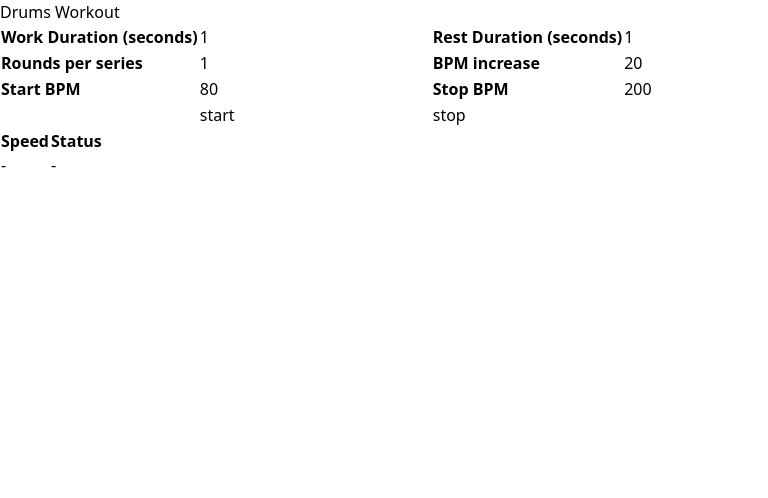
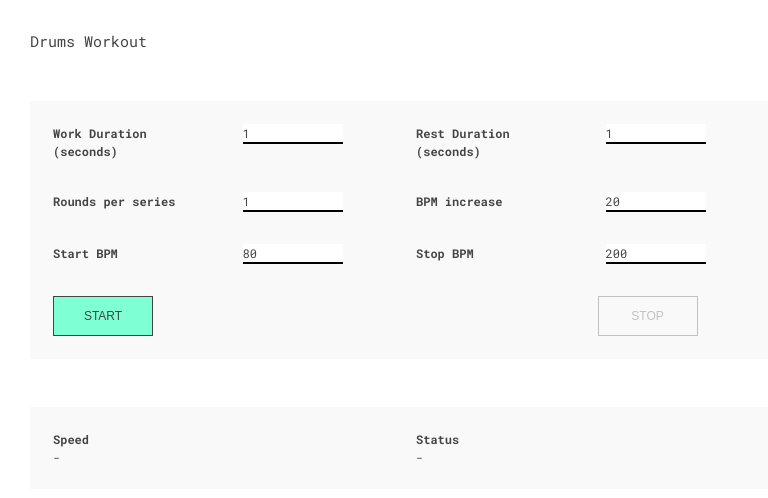
Before and after one commit to cippaciong/drums-workout, a Vue app: page / in a window 1280 px wide. Shown: the top 498 px of the page, without its empty margins (0-768 px from the left). Built offline with nearby package versions, Linux system fonts and the light colour scheme.

Commit message:
feat: replace table with css grid

```diff
--- a/src/App.vue
+++ b/src/App.vue
@@ -81,40 +81,63 @@ function parseSettings() {
     <h1>Drums Workout</h1>
 
     <section>
-      <table class="workout">
-        <tr>
-          <td><label><b>Work Duration (seconds)</b></label></td>
-          <td><input id="workDurationInput" value="1" type="number"></td>
-          <td><label><b>Rest Duration (seconds)</b></label></td>
-          <td><label><input id="restDurationInput" value="1" type="number"></label></td>
-        </tr>
-        <tr>
-          <td><label> <b>Rounds per series</b></label></td>
-          <td><input id="roundsPerSeriesInput" value="1" type="number"></td>
-          <td><label> <b>BPM increase</b></label></td>
-          <td><input id="bpmIncreaseInput" value="20" type="number"></td>
-        </tr>
-        <tr>
-          <td><label> <b>Start BPM</b></label></td>
-          <td><input id="startBpmInput" value="80" type="number"></td>
-          <td><label> <b>Stop BPM</b></label></td>
-          <td><input id="stopBpmInput" value="200" type="number"></td>
-        </tr>
-        <tr>
-          <td></td>
-          <td><button @click="start" id="btnStart" class="accent">start</button></td>
-          <td><button @click="stop" id="btnStop" disabled="">stop</button></td>
-          <td></td>
-        </tr>
-      </table>
+      <div class="grid grid-cols-4 gap-4">
+        <div class="settings">
+          <label><b>Work Duration (seconds)</b></label>
+        </div>
+        <div class="settings">
+          <input id="workDurationInput" value="1" type="number">
+        </div>
+        <div class="settings">
+          <label><b>Rest Duration (seconds)</b></label>
+        </div>
+        <div class="settings">
+          <input id="restDurationInput" value="1" type="number">
+        </div>
+
+        <div class="settings">
+          <label> <b>Rounds per series</b></label>
+        </div>
+        <div class="settings">
+          <input id="roundsPerSeriesInput" value="1" type="number">
+        </div>
+        <div class="settings">
+          <label> <b>BPM increase</b></label>
+        </div>
+        <div class="settings">
+          <input id="bpmIncreaseInput" value="20" type="number">
+        </div>
+
+        <div class="settings">
+          <label> <b>Start BPM</b></label>
+        </div>
+        <div class="settings">
+          <input id="startBpmInput" value="80" type="number">
+        </div>
+        <div class="settings">
+          <label> <b>Stop BPM</b></label>
+        </div>
+        <div class="settings">
+          <input id="stopBpmInput" value="200" type="number">
+        </div>
+
+        <div class="settings col-span-3">
+          <button @click="start" id="btnStart" class="accent">start</button>
+        </div>
+        <div class="settings">
+          <button @click="stop" id="btnStop" disabled="">stop</button>
+        </div>
+      </div>
     </section>
 
     <section>
-      <table class="workout">
-        <tr>
-          <td><b>Speed</b><p id="currentSpeed">-</p></td>
-          <td><b>Status</b><p id="currentStatus">-</p></td>
-        </tr>
-        </table>
+      <div class="grid grid-cols-2 gap-4">
+        <div class="settings">
+          <b>Speed</b><p id="currentSpeed">-</p>
+        </div>
+        <div class="settings">
+          <b>Status</b><p id="currentStatus">-</p>
+        </div>
+      </div>
     </section>
 </template>
--- a/src/index.css
+++ b/src/index.css
@@ -1,8 +1,6 @@
 @tailwind base;
 @tailwind components;
 @tailwind utilities;
-
-/* PREVIOUS CSS
 
 * {box-sizing:border-box}
 [disabled] {pointer-events:none;opacity:0.3}
@@ -16,25 +14,19 @@ body {
 }
 section {
   margin: 48px 0;
+  background: #F9F9F9;
+  padding: 1em;
 }
+
 h1 {
   margin-bottom: 0;
 }
-table {
-  background: #F9F9F9;
-  margin: 16px 0;
-  padding: 1em;
-  width: 100%;
-}
-td.emoji {
-  font-size: 30px;
-}
-td {
-  vertical-align: middle;
+
+.settings {
   font-size: 12px;
   padding: 8px;
-  max-width: 70%;
 }
+
 button {
   display: block;
   border: 1px solid #444;
@@ -64,4 +56,3 @@ input {
 .accent {
   background: aquamarine;
 }
-*/
```
